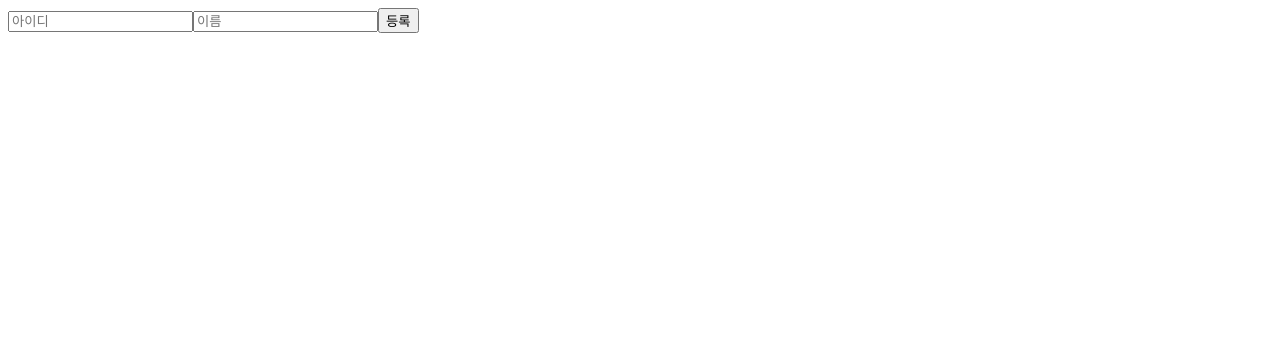
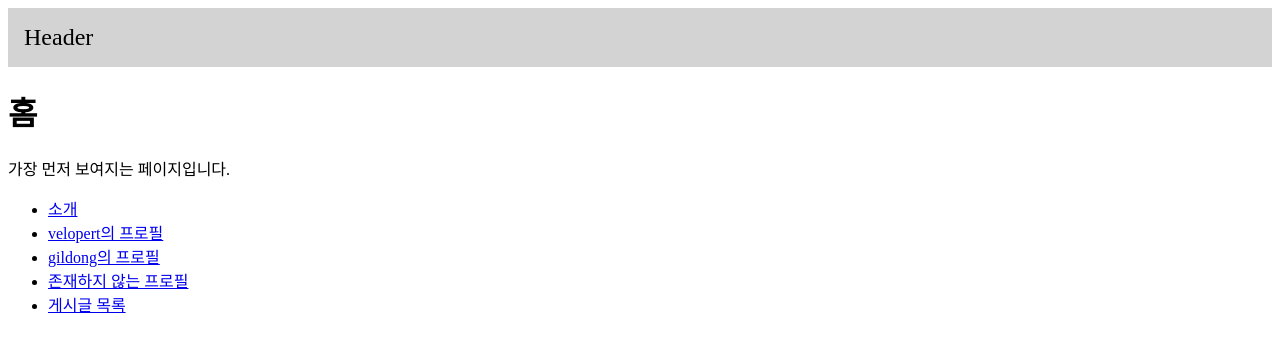
Before and after one commit to mnmn092631/React_TypeScript, a React (Create React App) app: page / in a window 1280 px wide. Shown: the top 352 px of the page. Built offline with nearby package versions, Linux system fonts and the light colour scheme.

Commit message:
13 리액트 라우터로 SPA 개발하기 - 쿼리스트링, useLocation, useSearchParams, URL 파라미터, useParams, 중첩된 라우트, 공통 레이아웃 컴포넌트

```diff
--- a/package.json
+++ b/package.json
@@ -14,6 +14,7 @@
     "react": "^18.2.0",
     "react-dom": "^18.2.0",
     "react-icons": "^4.10.1",
+    "react-router-dom": "^6.14.1",
     "react-scripts": "5.0.1",
     "react-virtualized": "^9.22.5",
     "styled-components": "^6.0.1",
--- a/src/App.tsx
+++ b/src/App.tsx
@@ -21,6 +21,13 @@
 import TodoList from "./components/10_11/TodoList";
 import { ActionType, TodoType } from "./shared/type";
 import { produce } from "immer";
+import { Routes, Route } from "react-router-dom";
+import Home from "./components/13/Home";
+import About from "./components/13/About";
+import Profile from "./components/13/Profile";
+import Articles from "./components/13/Articles";
+import Article from "./components/13/Article";
+import Layout from "./Layout";
 
 // 11
 // function createBulkTodos() {
@@ -89,97 +96,97 @@
   // }, []);
 
   // 12
-  interface ArrayType {
-    id: number;
-    name: string;
-    username: string;
-  }
+  // interface ArrayType {
+  //   id: number;
+  //   name: string;
+  //   username: string;
+  // }
 
-  interface DataType {
-    array: Array<ArrayType>;
-    uselessValue: null;
-  }
+  // interface DataType {
+  //   array: Array<ArrayType>;
+  //   uselessValue: null;
+  // }
 
-  interface FormType {
-    name: string;
-    username: string;
-    [key: string]: string;
-  }
+  // interface FormType {
+  //   name: string;
+  //   username: string;
+  //   [key: string]: string;
+  // }
 
-  const nextId = useRef(1);
-  const [form, setForm] = useState({ name: "", username: "" });
-  const [data, setData] = useState<DataType>({ array: [], uselessValue: null });
+  // const nextId = useRef(1);
+  // const [form, setForm] = useState({ name: "", username: "" });
+  // const [data, setData] = useState<DataType>({ array: [], uselessValue: null });
 
-  const onChange = useCallback((e: React.ChangeEvent<HTMLInputElement>) => {
-    const { name, value } = e.target;
-    // setForm({
-    //   ...form,
-    //   [name]: [value],
-    // });
-    setForm(
-      produce((draft: FormType) => {
-        draft[name] = value;
-      }),
-    );
-  }, []);
+  // const onChange = useCallback((e: React.ChangeEvent<HTMLInputElement>) => {
+  //   const { name, value } = e.target;
+  //   // setForm({
+  //   //   ...form,
+  //   //   [name]: [value],
+  //   // });
+  //   setForm(
+  //     produce((draft: FormType) => {
+  //       draft[name] = value;
+  //     }),
+  //   );
+  // }, []);
 
-  const onSubmit = useCallback(
-    (e: React.FormEvent<HTMLFormElement>) => {
-      e.preventDefault();
-      const info = {
-        id: nextId.current,
-        name: form.name,
-        username: form.username,
-      };
+  // const onSubmit = useCallback(
+  //   (e: React.FormEvent<HTMLFormElement>) => {
+  //     e.preventDefault();
+  //     const info = {
+  //       id: nextId.current,
+  //       name: form.name,
+  //       username: form.username,
+  //     };
 
-      // setData({ ...data, array: data.array.concat(info) });
-      setData(
-        produce((draft: DataType) => {
-          draft.array.push(info);
-        }),
-      );
+  //     // setData({ ...data, array: data.array.concat(info) });
+  //     setData(
+  //       produce((draft: DataType) => {
+  //         draft.array.push(info);
+  //       }),
+  //     );
 
-      setForm({ name: "", username: "" });
-      nextId.current += 1;
-    },
-    [form.name, form.username],
-  );
+  //     setForm({ name: "", username: "" });
+  //     nextId.current += 1;
+  //   },
+  //   [form.name, form.username],
+  // );
 
-  const onRemove = useCallback((id: number) => {
-    // setData({ ...data, array: data.array.filter(info => info.id !== id) });
-    setData(
-      produce((draft: DataType) => {
-        draft.array.splice(
-          draft.array.findIndex(info => info.id === id),
-          1,
-        );
-      }),
-    );
-  }, []);
+  // const onRemove = useCallback((id: number) => {
+  //   // setData({ ...data, array: data.array.filter(info => info.id !== id) });
+  //   setData(
+  //     produce((draft: DataType) => {
+  //       draft.array.splice(
+  //         draft.array.findIndex(info => info.id === id),
+  //         1,
+  //       );
+  //     }),
+  //   );
+  // }, []);
 
   return (
     <ThemeProvider theme={theme}>
       {/* <GlobalStyle /> */}
-
+      <Routes>
         {/* chapter 03 */}
-      {/* <MyComponent name="React">children</MyComponent> */}
-      {/* <Say /> */}
+        {/* <Route path="/03/MyComponent" element={<MyComponent name="React">children</MyComponent>} /> */}
+        {/* <Route path="/03/Say" element={<Say />} /> */}
 
         {/* chapter 04 */}
-      {/* <EventPractice /> */}
+        {/* <Route path="/04/EventPractice" element={<EventPractice />} /> */}
 
         {/* chapter 05 */}
-      {/* <ValidationSample /> */}
+        {/* <Route path="/05/ValidationSample" element={<ValidationSample />} /> */}
         {/* <div>
         <ScrollBox ref={scrollRef} />
         <button onClick={scrollToBottom}>맨 밑으로</button>
         </div> */}
 
         {/* chapter 06 */}
-      {/* <IterationSample /> */}
+        {/* <Route path="/06/IterationSample" element={<IterationSample />} /> */}
 
         {/* chapter 08 */}
-      {/* <Counter /> */}
+        {/* <Route path="/08/Counter" element={<Counter />} /> */}
         {/* <div>
         <button
           onClick={() => {
@@ -207,7 +214,7 @@
         </TodoTemplate> */}
 
         {/* chapter 12 */}
-      <div>
+        {/* <div>
         <form onSubmit={onSubmit}>
           <input name="username" placeholder="아이디" value={form.username} onChange={onChange} />
           <input name="name" placeholder="이름" value={form.name} onChange={onChange} />
@@ -222,7 +229,16 @@
             ))}
           </ul>
           </div>
-      </div>
+        </div> */}
+        <Route element={<Layout />}>
+          <Route index element={<Home />} />
+          <Route path="/about" element={<About />} />
+          <Route path="/profiles/:username" element={<Profile />} />
+        </Route>
+        <Route path="/articles" element={<Articles />}>
+          <Route path=":id" element={<Article />} />
+        </Route>
+      </Routes>
     </ThemeProvider>
   );
 }
--- /dev/null
+++ b/src/Layout.tsx
@@ -0,0 +1,22 @@
+import React from "react";
+import { Outlet } from "react-router-dom";
+import styled from "styled-components";
+
+const Header = styled.header`
+  background: lightgray;
+  padding: 16px;
+  font-size: 24px;
+`;
+
+const Layout = () => {
+  return (
+    <div>
+      <Header>Header</Header>
+      <main>
+        <Outlet />
+      </main>
+    </div>
+  );
+};
+
+export default Layout;
--- /dev/null
+++ b/src/components/13/About.tsx
@@ -0,0 +1,30 @@
+import React from "react";
+import { useSearchParams } from "react-router-dom";
+
+const About = () => {
+  const [searchParams, setSearchParams] = useSearchParams();
+  const detail = searchParams.get("detail") || "";
+  const mode = searchParams.get("mode") || "";
+
+  const onToggleDetail = () => {
+    setSearchParams({ mode, detail: detail === "true" ? "false" : "true" });
+  };
+
+  const onIncreaseMode = () => {
+    const nextMode = mode === "" ? 1 : parseInt(mode) + 1;
+    setSearchParams({ mode: nextMode.toString(), detail });
+  };
+
+  return (
+    <div>
+      <h1>소개</h1>
+      <p>리액트 라우터를 사용해 보는 프로젝트입니다.</p>
+      <p>detail: {detail}</p>
+      <p>mode: {mode}</p>
+      <button onClick={onToggleDetail}>Toggle detail</button>
+      <button onClick={onIncreaseMode}>mode + 1</button>
+    </div>
+  );
+};
+
+export default About;
--- /dev/null
+++ b/src/components/13/Article.tsx
@@ -0,0 +1,13 @@
+import React from "react";
+import { useParams } from "react-router-dom";
+
+const Article = () => {
+  const { id } = useParams();
+  return (
+    <div>
+      <h2>게시글 {id}</h2>
+    </div>
+  );
+};
+
+export default Article;
--- /dev/null
+++ b/src/components/13/Articles.tsx
@@ -0,0 +1,23 @@
+import React from "react";
+import { Link, Outlet } from "react-router-dom";
+
+const Articles = () => {
+  return (
+    <div>
+      <Outlet />
+      <ul>
+        <li>
+          <Link to="/articles/1">게시글 1</Link>
+        </li>
+        <li>
+          <Link to="/articles/2">게시글 2</Link>
+        </li>
+        <li>
+          <Link to="/articles/3">게시글 3</Link>
+        </li>
+      </ul>
+    </div>
+  );
+};
+
+export default Articles;
--- /dev/null
+++ b/src/components/13/Home.tsx
@@ -0,0 +1,30 @@
+import React from "react";
+import { Link } from "react-router-dom";
+
+const Home = () => {
+  return (
+    <div>
+      <h1>홈</h1>
+      <p>가장 먼저 보여지는 페이지입니다.</p>
+      <ul>
+        <li>
+          <Link to="/about">소개</Link>
+        </li>
+        <li>
+          <Link to="/profiles/velopert">velopert의 프로필</Link>
+        </li>
+        <li>
+          <Link to="/profiles/gildong">gildong의 프로필</Link>
+        </li>
+        <li>
+          <Link to="/profiles/void">존재하지 않는 프로필</Link>
+        </li>
+        <li>
+          <Link to="/articles">게시글 목록</Link>
+        </li>
+      </ul>
+    </div>
+  );
+};
+
+export default Home;
--- /dev/null
+++ b/src/components/13/Profile.tsx
@@ -0,0 +1,38 @@
+import React from "react";
+import { useParams } from "react-router-dom";
+
+interface UserType {
+  name: string;
+  description: string;
+}
+
+const data: Record<string, UserType> = {
+  velopert: {
+    name: "김민준",
+    description: "리액트를 좋아하는 개발자",
+  },
+  gildong: {
+    name: "홍길동",
+    description: "고전 소설 홍길동전의 주인공",
+  },
+};
+
+const Profile = () => {
+  const { username } = useParams() as { username: string };
+  const profile = data[username];
+  return (
+    <div>
+      <h1>사용자 프로필</h1>
+      {profile ? (
+        <div>
+          <h2>{profile.name}</h2>
+          <p>{profile.description}</p>
+        </div>
+      ) : (
+        <p>존재하지 않는 프로필입니다.</p>
+      )}
+    </div>
+  );
+};
+
+export default Profile;
--- a/src/index.tsx
+++ b/src/index.tsx
@@ -2,12 +2,13 @@
 import ReactDOM from "react-dom/client";
 import App from "./App";
 import reportWebVitals from "./reportWebVitals";
+import { BrowserRouter } from "react-router-dom";
 
 const root = ReactDOM.createRoot(document.getElementById("root") as HTMLElement);
 root.render(
-  <React.StrictMode>
+  <BrowserRouter>
     <App />
-  </React.StrictMode>,
+  </BrowserRouter>,
 );
 
 // If you want to start measuring performance in your app, pass a function
```
Also changed, not shown: 2 other files (tests, documents, lock files or other folders). Lines whose indentation alone changed are shown as unchanged.
